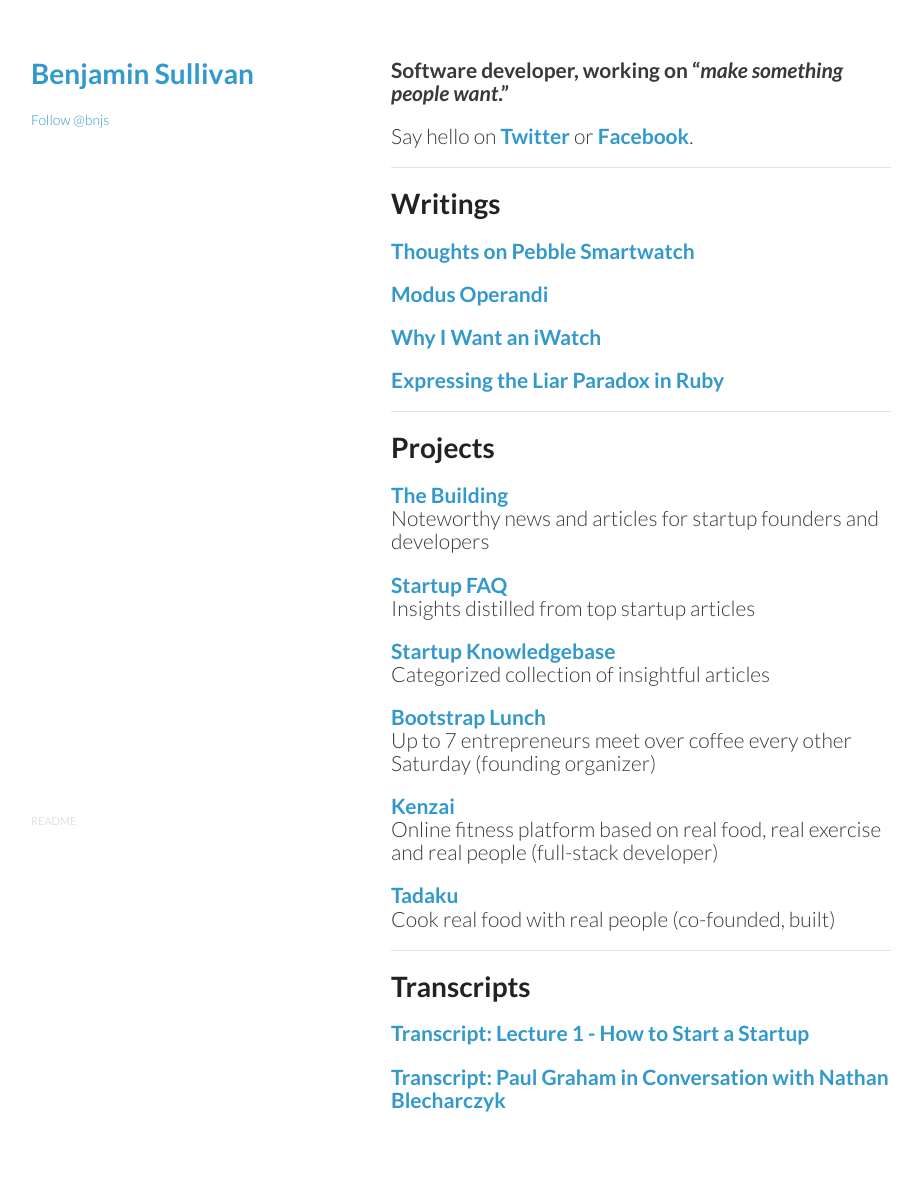
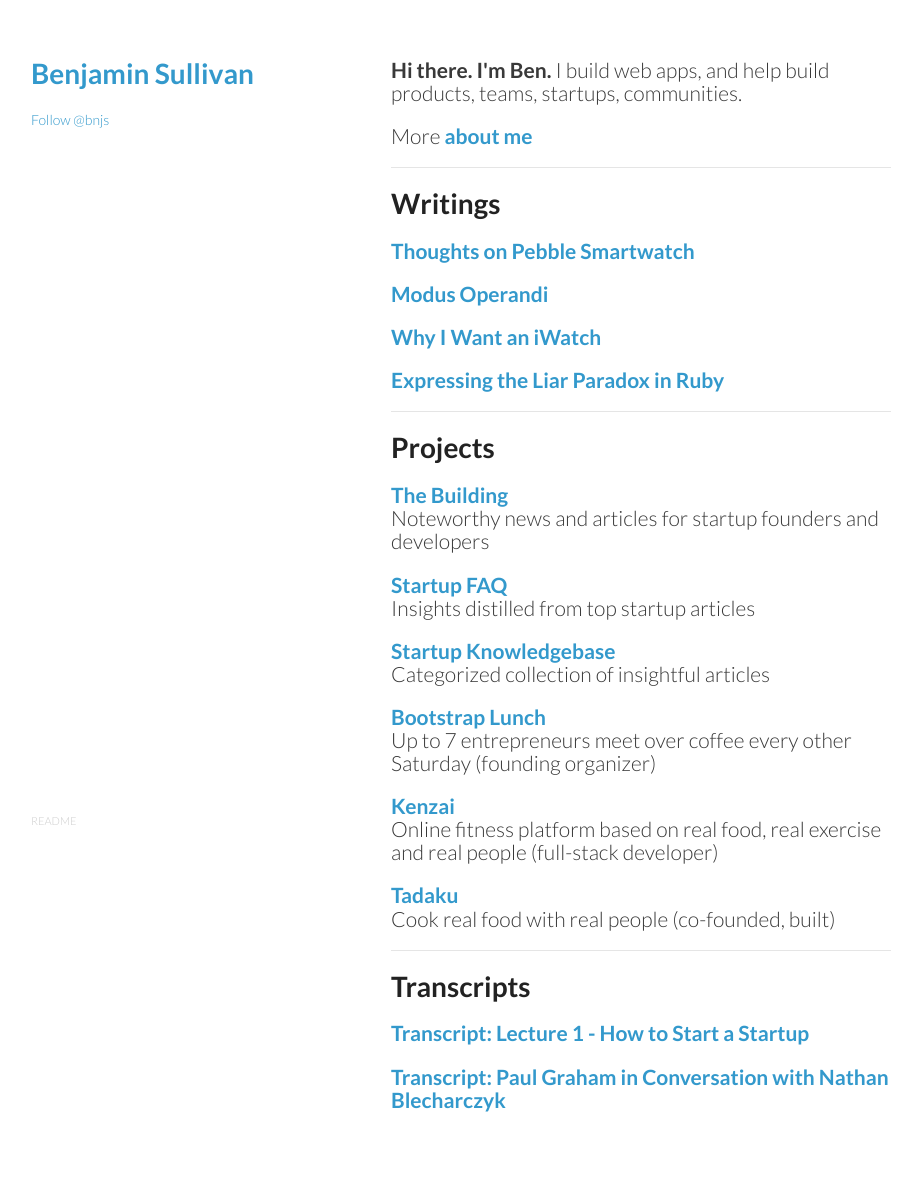
Before and after one commit to bnjs/bnjs.github.io, a Jekyll site: the page built from index.md, in a window 1280 px wide. Shown: the whole page, without its empty margins (179-1101 px from the left). Built offline with Jekyll 4.4.1, drawn with Linux system fonts in a browser that asks for light colours; nearby versions of some CDN libraries; comment, search, counter and statistics services are not loaded.

Commit message:
Better "about me"

```diff
--- a/_layouts/default.html
+++ b/_layouts/default.html
@@ -46,7 +46,6 @@
         <br/>
 
         {% if site.base_url == 'http://localhost:4000' %}
-        <h2><a href="/about-me">About Me</a></h2>
         <h2><a href="/modus-operandi">Modus Operandi</a></h2>
         <h2><a href="/goals">Goals &amp; KPI</a></h2>
         <h2><a href="/schedule">Schedule</a></h2>
--- a/index.md
+++ b/index.md
@@ -3,9 +3,8 @@
 title: Benjamin Sullivan
 ---
 
-## Software developer, working on "<em>make something people want</em>."
-
-## <span class="lowkey">Say hello on <a href="https://twitter.com/bnjs">Twitter</a> or <a href="http://www.facebook.com/bnjsu">Facebook</a>.</span>
+<h2>Hi there. I'm Ben. <span class="lowkey">I build web apps, and help build products, teams, startups, communities.</span></h2>
+<h2 class="lowkey">More <a href="/about-me">about me</a></h2>
 
 ---
 
--- a/stylesheets/styles.css
+++ b/stylesheets/styles.css
@@ -254,6 +254,6 @@
 
 /* INDEX STYLES */
 
-h2 span.lowkey {
+.lowkey {
   font-weight: normal;
 }
```
Also changed, not shown: pages/about-me.md (added, +15 -0 lines), images/email.gif (added).
